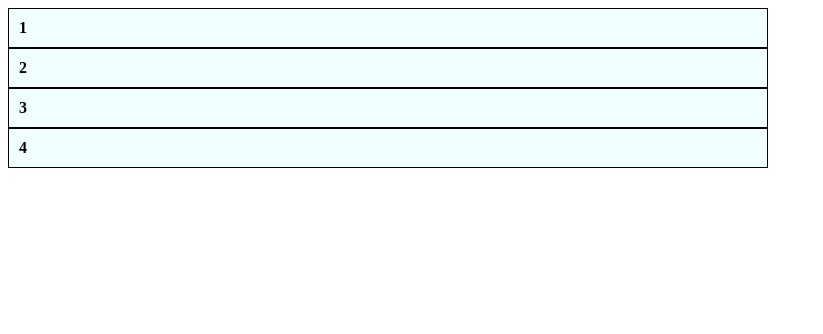
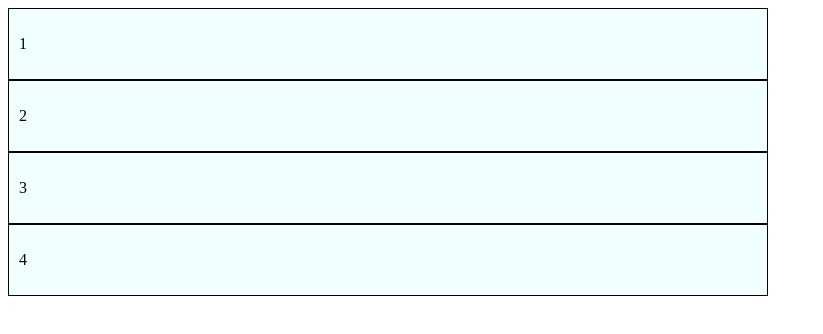
Before and after one commit to imciflam/tree-grid, a React (Create React App) app: page / in a window 1280 px wide. Shown: the top 334 px of the page, without its empty margins (0-823 px from the left). Built offline with nearby package versions, Linux system fonts and the light colour scheme.

Commit message:
tag change

```diff
--- a/src/components/TreeListItem.tsx
+++ b/src/components/TreeListItem.tsx
@@ -1,15 +1,15 @@
-import React, { Component } from "react";
-import "./TreeListItem.css";
+import React, { Component } from "react"
+import "./TreeListItem.css"
 
 export class TreeListItem extends Component<any, any> {
   render() {
-    console.log(this.props);
+    console.log(this.props)
     return (
-      <li className="tree-list__item">
-        <b>{this.props.name}</b>
+      <li className='tree-list__item'>
+        <p>{this.props.name}</p>
       </li>
-    );
+    )
   }
 }
 
-export default TreeListItem;
+export default TreeListItem
```
